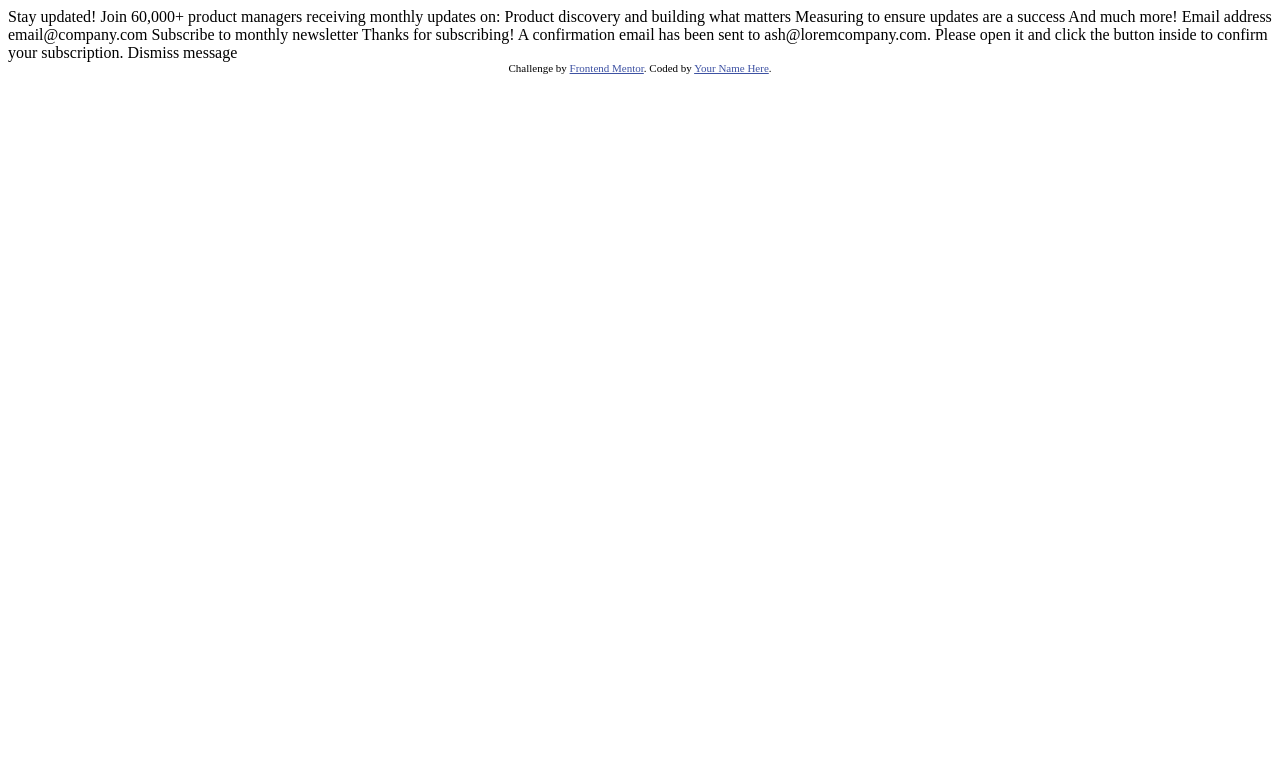
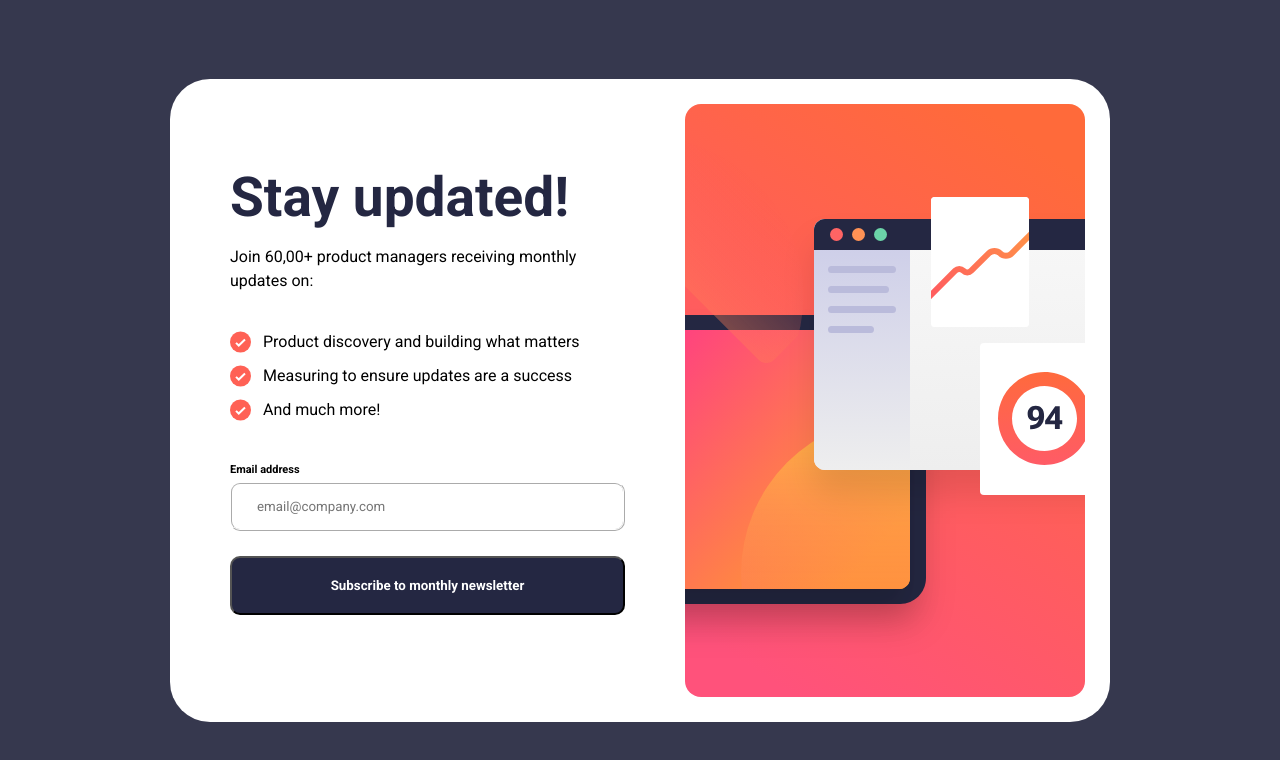
Before and after one commit to GDSOSenna/newsletter-sign-up, a plain HTML site: page index.html in a window 1280 px wide. Drawn offline with Linux system fonts and the light colour scheme.

Commit message:
:sparkles: Desktop design adicionado

```diff
--- a/index.html
+++ b/index.html
@@ -1,52 +1,37 @@
 <!DOCTYPE html>
-<html lang="en">
+<html lang="pt-br">
 <head>
   <meta charset="UTF-8">
   <meta name="viewport" content="width=device-width, initial-scale=1.0"> <!-- displays site properly based on user's device -->
 
-  <link rel="icon" type="image/png" sizes="32x32" href="./assets/images/favicon-32x32.png">
+  <link rel="stylesheet" href="style.css">
 
-  <title>Frontend Mentor | Newsletter sign-up form with success message</title>
+  <title>Newsletter sign-up form with success message</title>
 
-  <!-- Feel free to remove these styles or customise in your own stylesheet 👍 -->
-  <style>
-    .attribution { font-size: 11px; text-align: center; }
-    .attribution a { color: hsl(228, 45%, 44%); }
-  </style>
 </head>
 <body>
+  <main class="container">
+    <section class="content">
+      <div class="left-box">
+        <h1>Stay updated!</h1>
+        <p>Join 60,00+ product managers receiving monthly updates on:</p>
+        <ul>
+          <li><img src="assets/images/icon-list.svg" alt="list-icon">Product discovery and building what matters</li>
+          <li><img src="assets/images/icon-list.svg" alt="list-icon">Measuring to ensure updates are a success</li>
+          <li><img src="assets/images/icon-list.svg" alt="list-icon">And much more!</li>
+        </ul>
+        <form>
+          <label class="email-address">Email address</label>
+          <input type="email" placeholder="email@company.com">
+          <button>Subscribe to monthly newsletter</button>
+        </form>
+      </div>
+      <div class="right-box">
+        <img src="assets/images/illustration-sign-up-desktop.svg" alt="desktop">
+      </div>
+    </section>
+  </main>
 
-  <!-- Sign-up form start -->
 
-  Stay updated!
-
-  Join 60,000+ product managers receiving monthly updates on:
-
-  Product discovery and building what matters
-  Measuring to ensure updates are a success
-  And much more!
-
-  Email address
-  email@company.com
-
-  Subscribe to monthly newsletter
-
-  <!-- Sign-up form end -->
-
-  <!-- Success message start -->
-
-  Thanks for subscribing!
-
-  A confirmation email has been sent to ash@loremcompany.com.
-  Please open it and click the button inside to confirm your subscription.
-
-  Dismiss message
-
-  <!-- Success message end -->
-
-  <div class="attribution">
-    Challenge by <a href="https://www.frontendmentor.io?ref=challenge" target="_blank">Frontend Mentor</a>.
-    Coded by <a href="#">Your Name Here</a>.
-  </div>
 </body>
 </html>
--- /dev/null
+++ b/style.css
@@ -0,0 +1,110 @@
+@import url('https://fonts.googleapis.com/css2?family=Roboto:wght@400;700&display=swap');
+
+:root{
+  --color-tomato: hsl(4, 100%, 67%);
+  --color-slate: hsl(234, 29%, 20%);
+  --color-charcoal: hsl(235, 18%, 26%);
+  --color-grey: hsl(231, 7%, 60%);
+  --color-white: hsl(0, 0%, 100%);
+}
+
+*{
+  margin: 0;
+  padding: 0;
+  font-family: 'Roboto', sans-serif;;
+}
+
+h1{
+  color: var(--color-slate);
+  font-size: 55px;
+}
+
+p{
+  font-size: 16px;
+}
+
+body{
+  background-color: var(--color-charcoal);
+}
+
+.container{
+  display: flex;
+  width: 100vw;
+  height: 100vh;
+  justify-content: center;
+  align-items: center;
+}
+
+.content{
+  display: flex;
+  flex-direction: row;
+  background-color: var(--color-white);
+  border-radius: 40px;
+  width: 940px;
+}
+
+.left-box{
+  display: flex;
+  flex-direction: column;
+  justify-content: space-evenly;
+  margin: 70px 60px;
+  width: auto;
+  line-height: 1.5em;
+}
+
+ul{
+  display: flex;
+  flex-direction: column;
+  list-style-type: none;
+  gap: 10px;
+}
+
+li{
+  display: flex;
+  gap: 12px;
+}
+
+form{
+  display: flex;
+  flex-direction: column;
+}
+
+.email-address{
+  font-size: 11px;
+  font-weight: bold;
+  height: auto;
+}
+
+input{
+  display: flex;
+  padding: 15px 25px;
+  border-radius: 10px;
+  border-style: ridge;
+  border-color: var(--color-white);
+}
+
+button{
+  display: flex;
+  justify-content: center;
+  padding: 20px 35px;
+  font-weight: bold;
+  color: var(--color-white);
+  background-color: var(--color-slate);
+  border-radius: 10px;
+  margin-top: 25px;
+  cursor: pointer;
+  transition: 0.2s;
+}
+
+button:hover{
+  background: var(--color-tomato);
+  border-color: var(--color-tomato);
+  box-shadow: 0px 22px 50px -21px hsl(4, 100%, 67%);
+}
+
+.right-box{
+  display: flex;
+  margin-top: 25px;
+  margin-right: 25px;
+  margin-bottom: 25px;
+}
```
Also changed, not shown: 3 other files.
